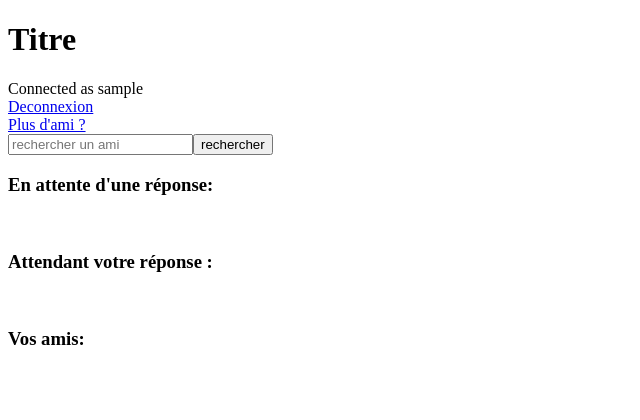
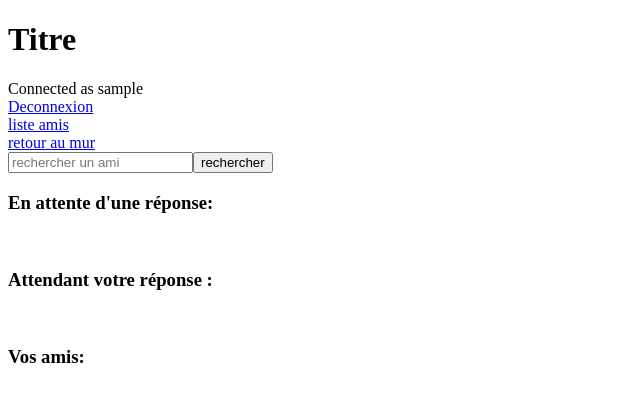
Before and after one commit to RodriguesPaul/projfacebook, a PHP site: page /affichage/ami.php in a window 1280 px wide. Shown: the top 420 px of the page, without its empty margins (0-640 px from the left). Run offline with PHP 8.4, Linux system fonts and the light colour scheme; the visitor is signed in with stand-in values (Sample User, id 1); data that the repository does not hold is empty.

Commit message:
modif entete

```diff
--- a/affichage/entete.php
+++ b/affichage/entete.php
@@ -14,7 +14,8 @@ echo "<h1> Titre </h1>";
 if(isset($_SESSION["login"])){
 	echo "Connected as ".$_SESSION["login"]."</br>";
 	echo "<a href='../traitement/deconnexion.php'> Deconnexion </a> </br>";
-	echo "<a href='../affichage/ami.php'>Plus d'ami ?</a> </br>";
+	echo "<a href='../affichage/ami.php'>liste amis</a> </br>";
+	echo "<a href='../affichage/mur.php'>retour au mur</a> </br>";
 echo "</div>";
 }
 // Ici il faut mettre l'entete de la page pour pas la réécrire à chaque fois !
--- a/affichage/mur.php
+++ b/affichage/mur.php
@@ -26,8 +26,8 @@ if($_GET['id']==$_SESSION['id']) {
 	$query->execute(array($_GET['id'],$_SESSION['id'],$_SESSION['id'],$_GET['id']));
 	$ok = $query->fetch();
 if($ok==false) {
-	echo "Vous n'êtes pas encore ami, vous ne pouvez voir son mur !!";
-	echo lien("../traitement/demanderamitie.php?etat=attente&id=".$_GET['id'],"voulez vous devenir son ami ?");
+	echo "vous n'etes pas amis";
+	echo lien("../traitement/demanderamitie.php?etat=attente&id=".$_GET['id'],"Demande d'amitié");
 	die(1);
 	}
 }
```
